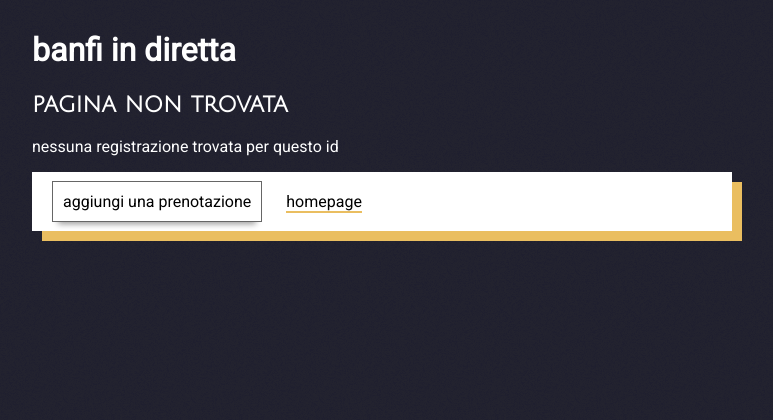
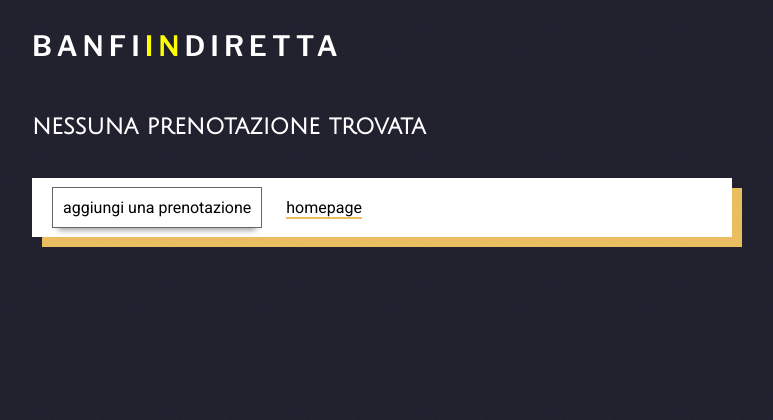
Before and after one commit to liceobanfi/banfi-in-diretta, a PHP site: page /liceo_banfi/prenotazioni.php in a window 1280 px wide. Shown: the top 420 px of the page, without its empty margins (258-1031 px from the left). Run offline with PHP 8.4, Linux system fonts and the light colour scheme; data that the repository does not hold is empty.

Commit message:
improved prenotazioni design

```diff
--- a/css/prenotazioni.css
+++ b/css/prenotazioni.css
@@ -29,6 +29,22 @@ body{
   /* https://stackoverflow.com/a/36160277 */
   min-height: calc(100vh - 105px);
 }
+
+.hero_title{
+  font-family: 'Libre Franklin', sans-serif;
+  list-style: none;
+  font-weight: 500;
+  color: white;
+  letter-spacing: 5px;
+  text-transform: uppercase;
+  font-size: 54px;
+  font-size: 28px;
+  margin-bottom: 50px;
+}
+.hero_title span{
+  color: yellow;
+}
+
 h2{
   font-family: "Julius Sans One";
 }
--- a/prenotazioni.php
+++ b/prenotazioni.php
@@ -51,14 +51,14 @@ if(!isset($_GET['id']) || strlen($_GET['id']) > 80){
     <meta name="viewport" content="width=device-width, initial-scale=1, minimum-scale=1, maximum-scale=1, user-scalable=no">
     <script async type="text/javascript" src="./js/prenotazioni.js" ></script>
     <link rel="stylesheet" href="./css/prenotazioni.css" >
-    <link href="https://fonts.googleapis.com/css?family=Julius+Sans+One|Roboto&display=swap" rel="stylesheet">
+    <link href="https://fonts.googleapis.com/css?family=Julius+Sans+One|Roboto|Libre+Franklin:600&text=BANFIDRET&display=swap" rel="stylesheet">
   </head>
   <body>
     <div class="container">
-      <h1>banfi <span class="in">in</span> diretta</h1>
+      <h1 class="hero_title">banfi<span>in</span>diretta</h1>
       <?php if($page=="error"): ?>
-      <h2>pagina non trovata</h2>
-      <p>nessuna registrazione trovata per questo id</p>
+      <h2>nessuna prenotazione trovata</h2>
+      <br>
       <div class="bottom-container">
         <a href="index.php" class="btn">aggiungi una prenotazione</a>
         <a href="<?php echo $homepage; ?>" class="link" >homepage</a>
```
